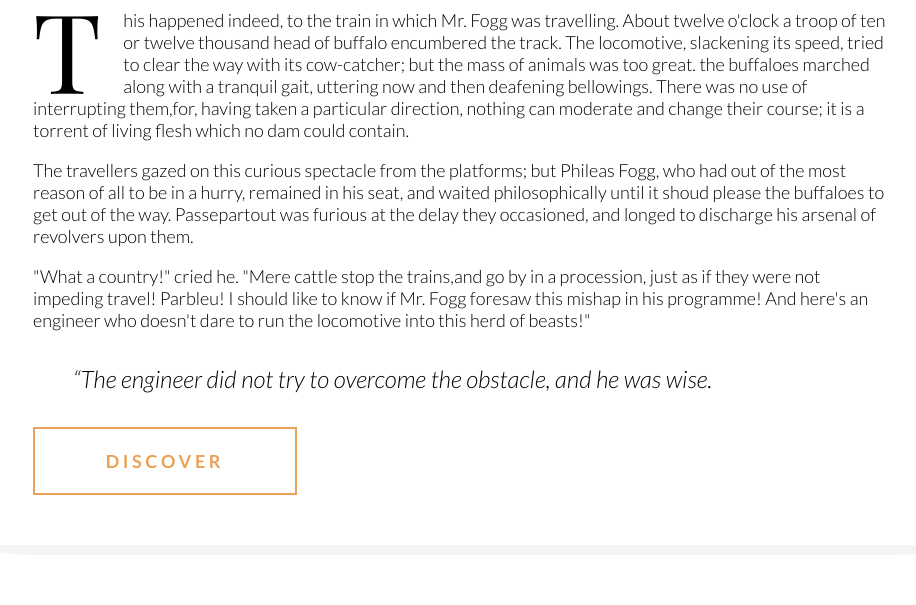
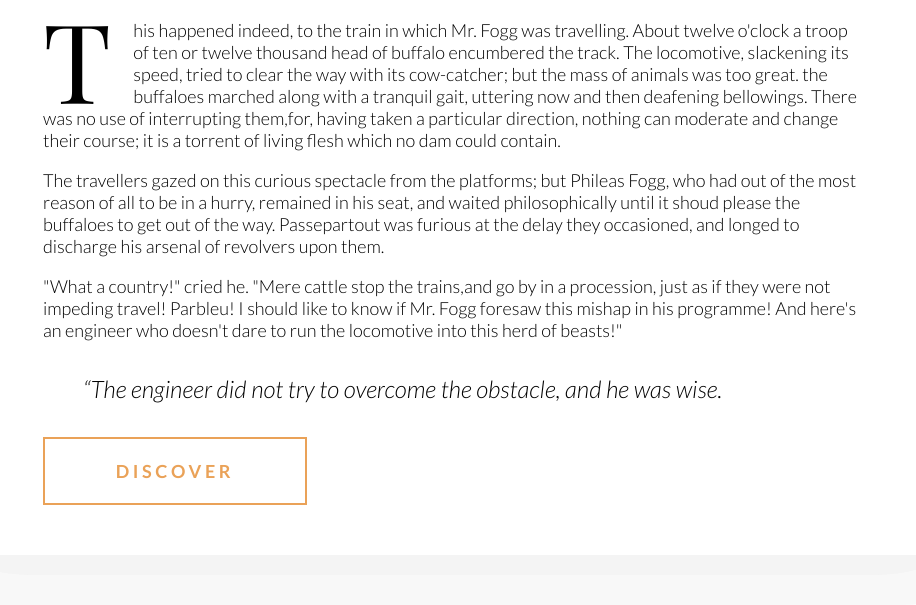
Before and after one commit to DariaS3/day25, a plain HTML site: page index.html in a window 1280 px wide. Shown: the part 207-812 px from the top of the page, without its empty margins (207-1123 px from the left). Drawn offline with nearby package versions, Linux system fonts and the light colour scheme.

Commit message:
work with blocks

```diff
--- a/styles.css
+++ b/styles.css
@@ -3,7 +3,7 @@
 body {
 	background-color: #ffffff;
 	margin: 0px;
-	position: relative;
+
 }
 main {
 	background-color: #f8f8f8;
@@ -11,16 +11,14 @@ main {
 	margin-right: 100px;
 	margin-left: 100px;
 	width: calc(100% - 200px);
-	/*height: calc(100% - 20px);*/
-	position: absolute;
 	padding: 20px;
 }
 div.dark_gray {
 	background-color: #f4f4f4;
 	border-radius: 10%;
 	margin: 10px;
+	padding: 10px;
 	box-sizing: border-box;
-	position: absolute;
 }
 article {
 	background-color: #ffffff;
```
